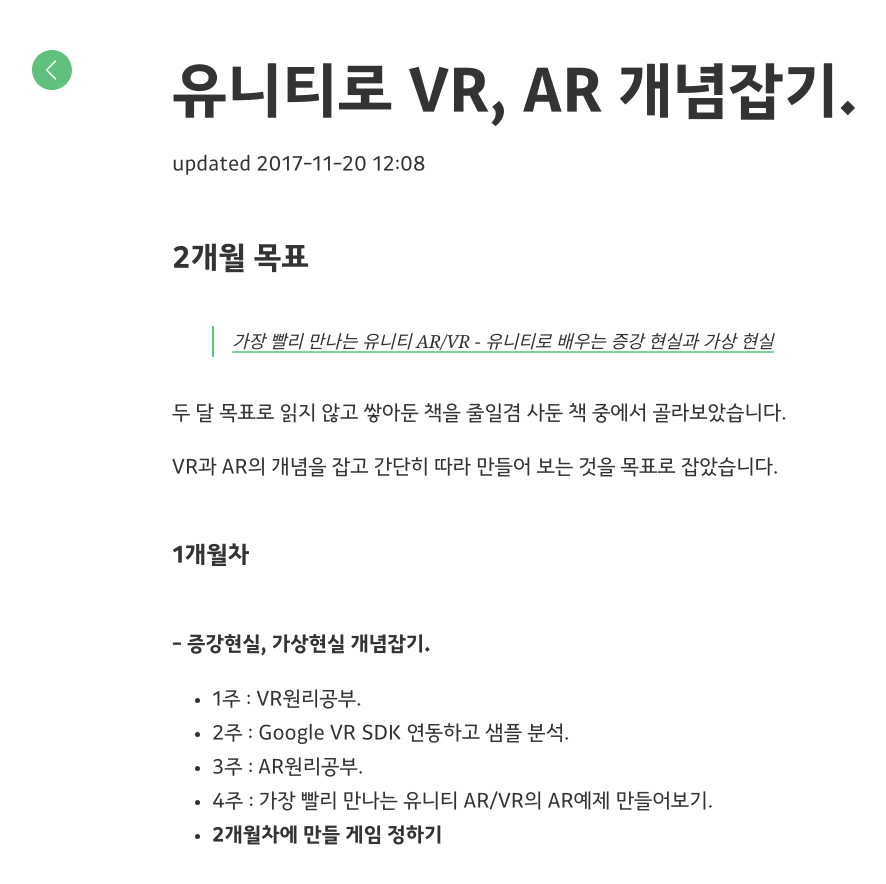
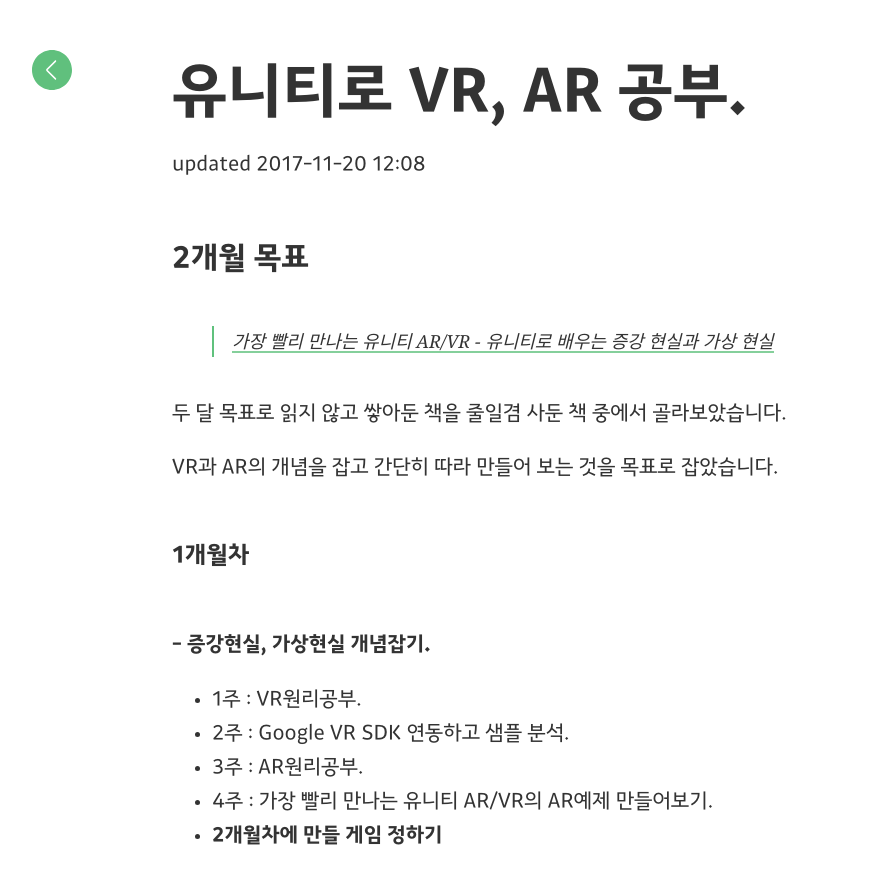
Before and after one commit to yeogaemogaco/retrospective-2nd, a Jekyll site: the page built from _posts/2017-11-04-sweetroute.md, in a window 1280 px wide and 900 px high. Shown: the top 884 px of the window, without its empty margins (18-904 px from the left). Built offline with Jekyll 4.4.1, drawn with Linux system fonts in a browser that asks for light colours.

Commit message:
Update 2017-11-04-sweetroute.md

```diff
--- a/_posts/2017-11-04-sweetroute.md
+++ b/_posts/2017-11-04-sweetroute.md
@@ -1,6 +1,6 @@
 ---
 layout: post
-title: "유니티로 VR, AR 개념잡기."
+title: "유니티로 VR, AR 공부."
 author: sweetroute
 date: 2017-11-20 12:08
 ---
```
